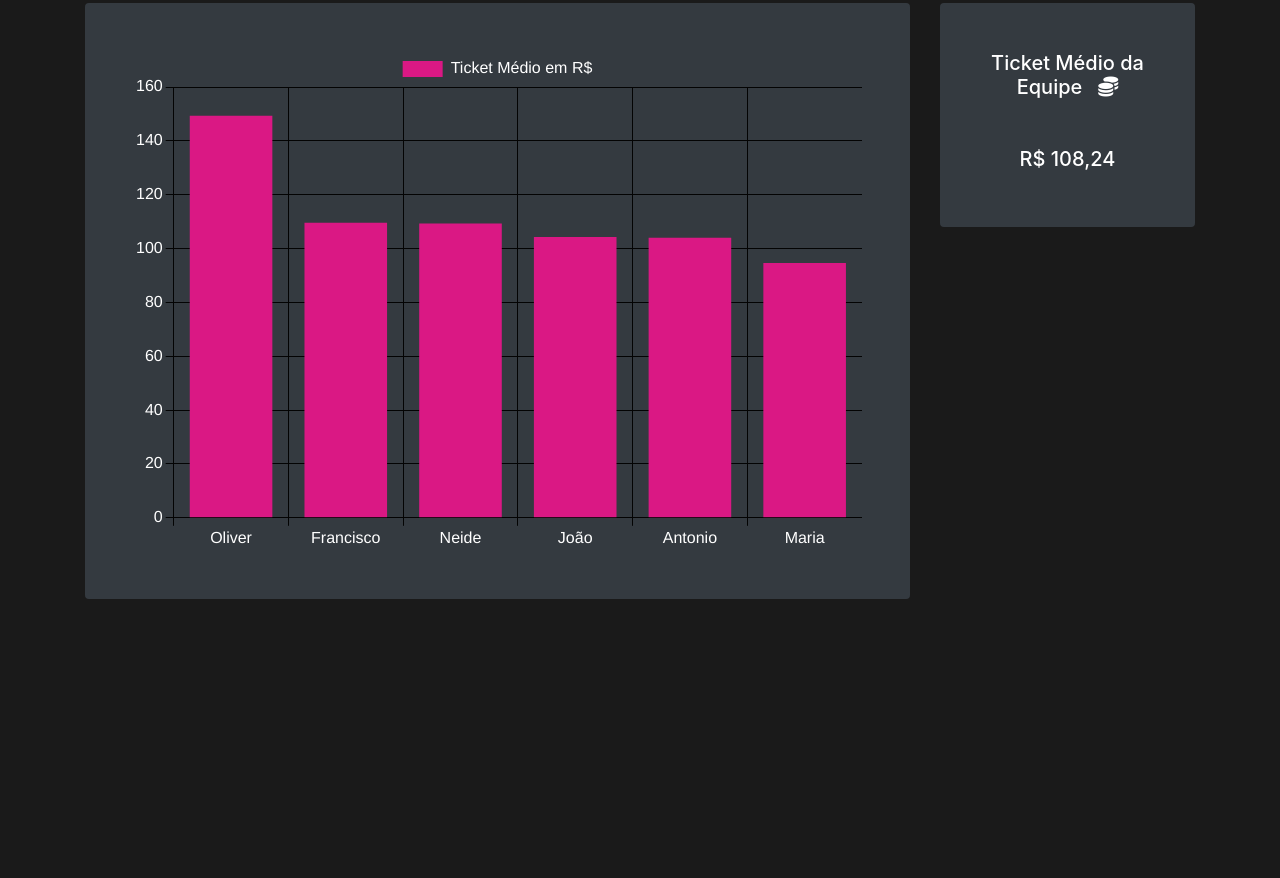
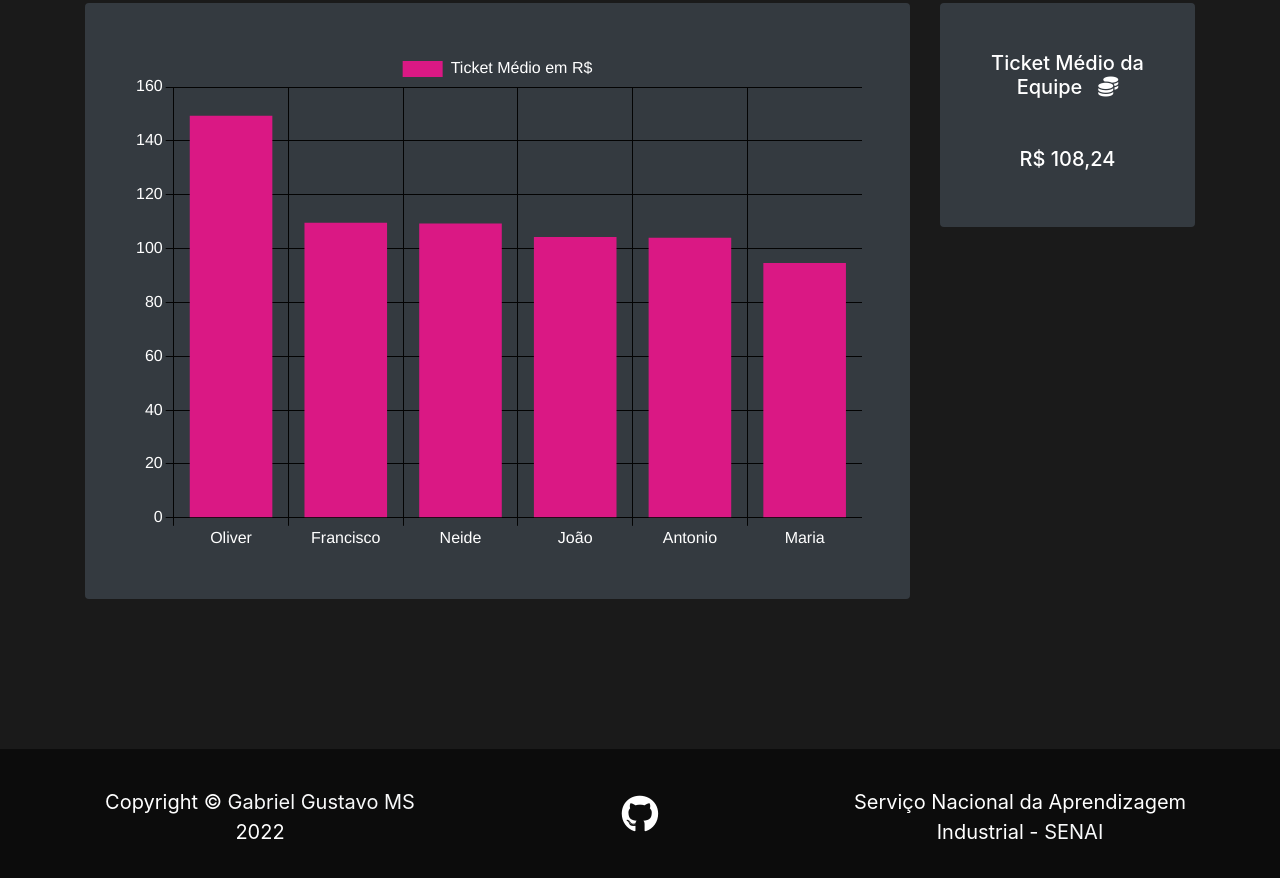
Before and after one commit to GabrielGustavoMS/sales-dashboard, a plain HTML site: page index.html in a window 1280 px wide. Shown: the part 3937-4815 px from the top of the page. Before the commit the page ends 4544 px from the top, so only its background shows below. Drawn offline with Linux system fonts and the light colour scheme; a script that the page names is missing.

Commit message:
links, css

```diff
--- a/css/style.css
+++ b/css/style.css
@@ -1,9 +1,20 @@
+/* Basic Reset */
 * {
   margin: 0;
   padding: 0;
 }
+html,
 body {
-  background-color: rgb(26, 26, 26);
+  scroll-behavior: smooth;
+}
+
+:root {
+  --bg-dark-1: rgb(26, 26, 26);
+  --bg-dark2: #0c0c0c;
+}
+
+body {
+  background-color: var(--bg-dark-1);
   color: white;
 }
 
@@ -14,7 +25,7 @@ main > section.space-top {
 /*Navbar*/
 
 nav {
-  background-color: #0c0c0c;
+  background-color: var(--bg-dark2);
   padding: 0;
 }
 
@@ -40,6 +51,25 @@ main {
   margin-top: 250px;
 }
 
+body > footer {
+  padding: 3% 0;
+  margin-top: 150px;
+  background-color: var(--bg-dark2);
+  text-align: center;
+  font-size: 1.25rem;
+}
+
+body > footer article > a {
+  color: white;
+  font-size: 2.35rem;
+  transition: all ease 0.4s;
+}
+
+body > footer article > a:hover {
+  color: rgb(219, 219, 219);
+  font-size: 2.75rem;
+}
+
 @media (max-width: 750px) {
   .p-5 {
     padding: 2% !important;
--- a/index.html
+++ b/index.html
@@ -212,7 +212,42 @@
         </section>
       </section>
     </main>
-    <footer></footer>
+    <footer>
+      <section class="container">
+        <section class="row">
+          <article class="col-md-4">
+            <p>
+              Copyright ©
+              <a
+                href="https://gabrielgustavoms.github.io/GabrielGustavoMS/"
+                target="_blank"
+                class="text-light"
+                >Gabriel Gustavo MS
+              </a>
+              2022
+            </p>
+          </article>
+          <article class="col-md-4">
+            <a
+              href="https://github.com/GabrielGustavoMS/sales-dashboard"
+              target="_blank"
+              ><i class="fa-brands fa-github"></i
+            ></a>
+          </article>
+          <article class="col-md-4">
+            <p>
+              Serviço Nacional da Aprendizagem Industrial -
+              <a
+                href="https://www.sp.senai.br/"
+                class="text-light"
+                target="_blank"
+                >SENAI</a
+              >
+            </p>
+          </article>
+        </section>
+      </section>
+    </footer>
 
     <!-- Bootstrap -->
     <script src="./assets/bs4/jquery.min.js"></script>
```
